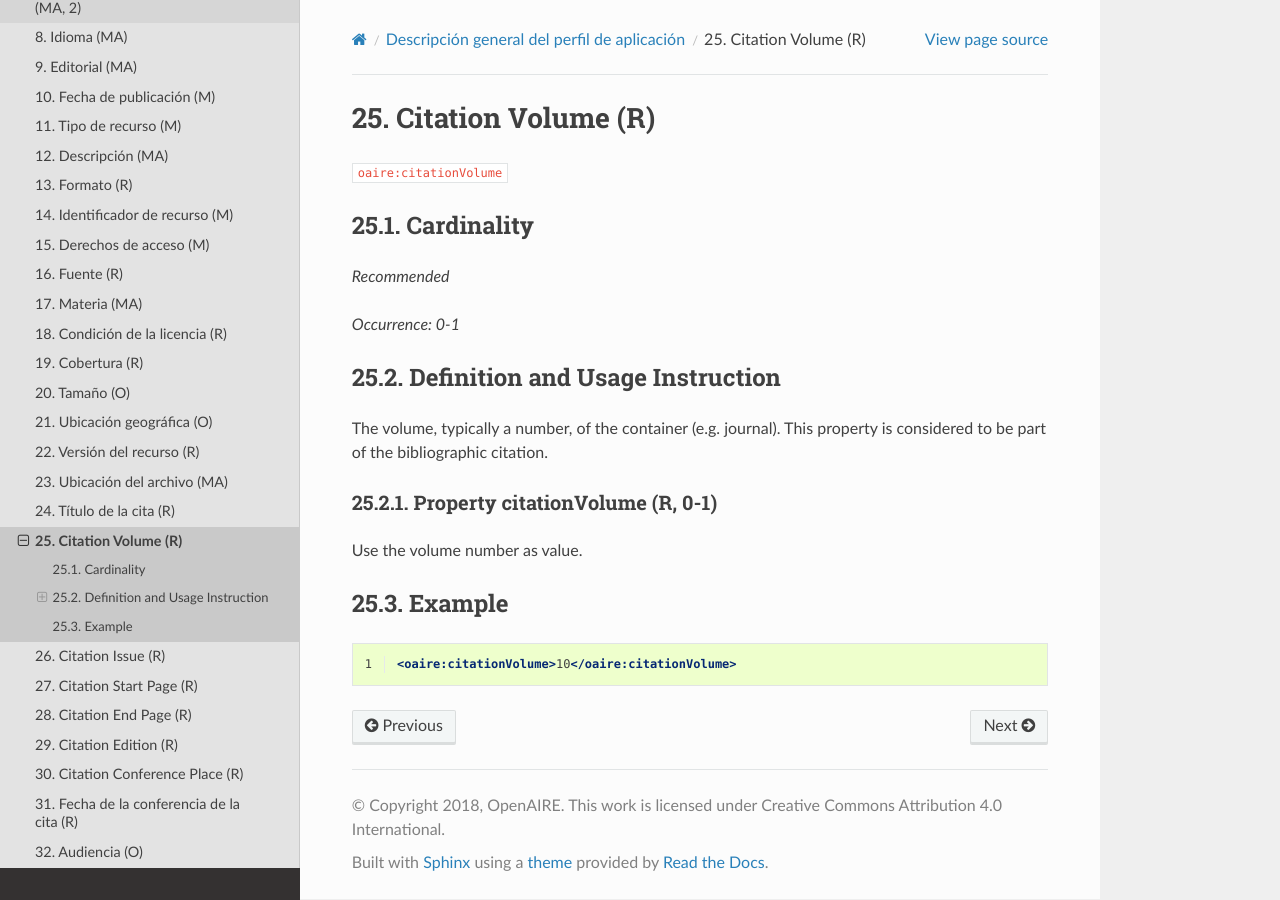
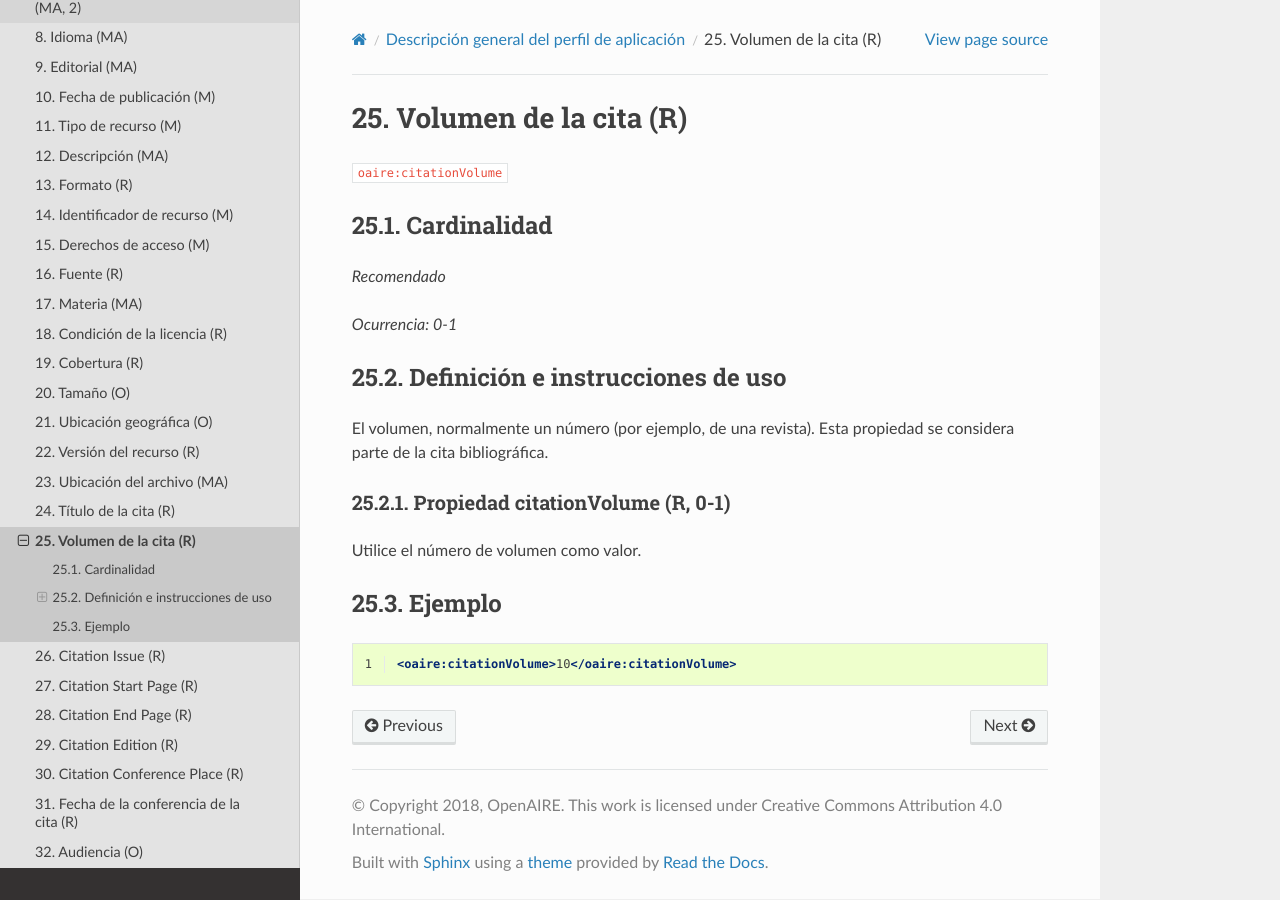
Before and after one commit to memoemg/openAIRE4, a Sphinx documentation site: the page built from docs/field_citationvolume.rst, in a window 1280 px wide. Built offline with Sphinx 7.4.7 and the Read the Docs theme 2.0.0, drawn with Linux system fonts in a browser that asks for light colours; a script that is not in the unit is left out.

Commit message:
Update field_citationvolume.rst

```diff
--- a/docs/field_citationvolume.rst
+++ b/docs/field_citationvolume.rst
@@ -1,28 +1,28 @@
 .. _aire:citationVolume:
 
-Citation Volume (R)
-===================
+Volumen de la cita (R)
+======================
 
 ``oaire:citationVolume``
 
-Cardinality
-~~~~~~~~~~~
+Cardinalidad
+~~~~~~~~~~~~
 
-*Recommended*
+*Recomendado*
 
-*Occurrence: 0-1*
+*Ocurrencia: 0-1*
 
-Definition and Usage Instruction
-~~~~~~~~~~~~~~~~~~~~~~~~~~~~~~~~
+Definición e instrucciones de uso
+~~~~~~~~~~~~~~~~~~~~~~~~~~~~~~~~~
 
-The volume, typically a number, of the container (e.g. journal). This property is considered to be part of the bibliographic citation.
+El volumen, normalmente un número (por ejemplo, de una revista). Esta propiedad se considera parte de la cita bibliográfica.
 
-Property citationVolume (R, 0-1)
---------------------------------
+Propiedad citationVolume (R, 0-1)
+---------------------------------
 
-Use the volume number as value.
+Utilice el número de volumen como valor.
 
-Example
+Ejemplo
 ~~~~~~~
 
 .. code-block:: xml
```
